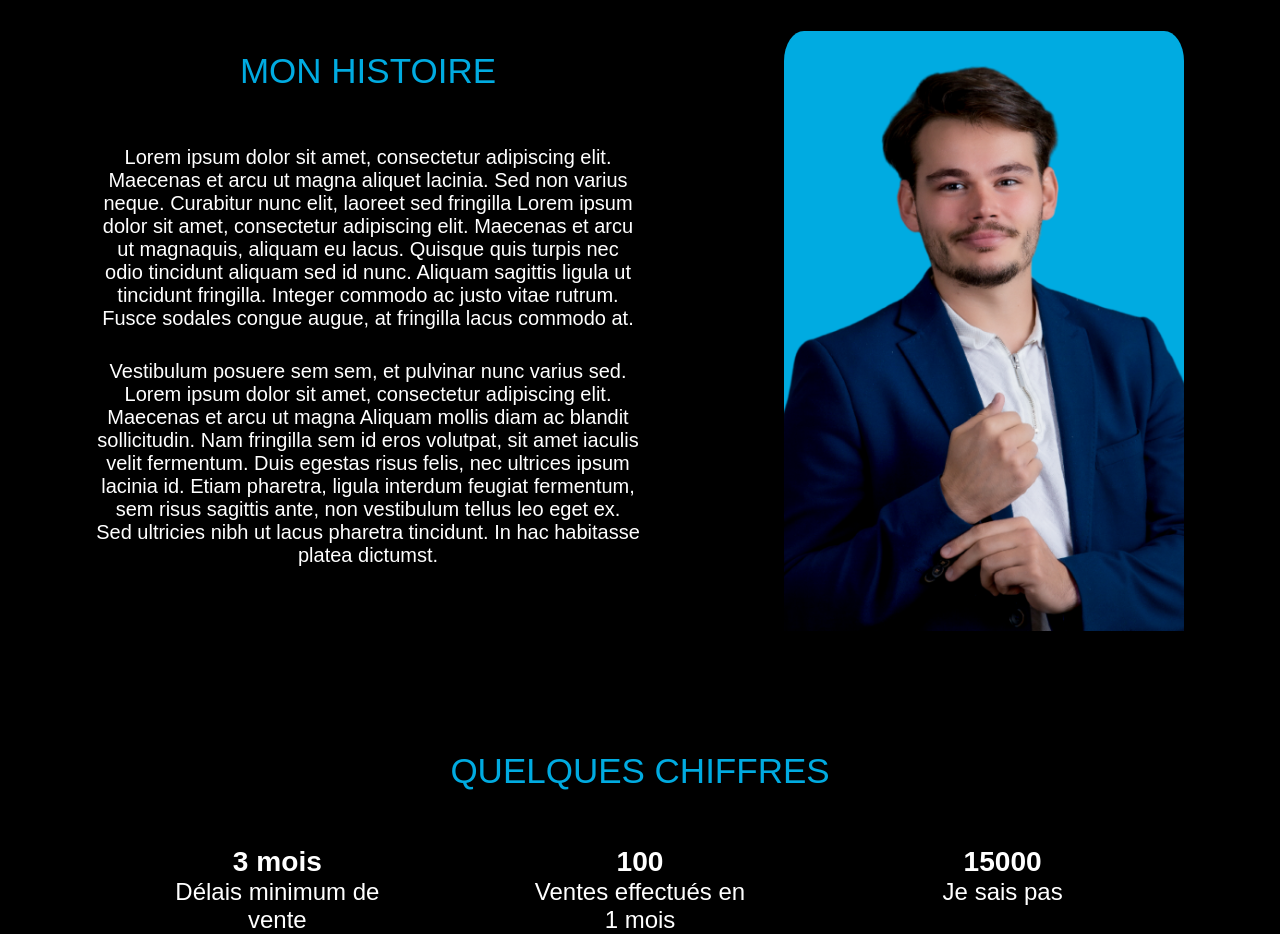
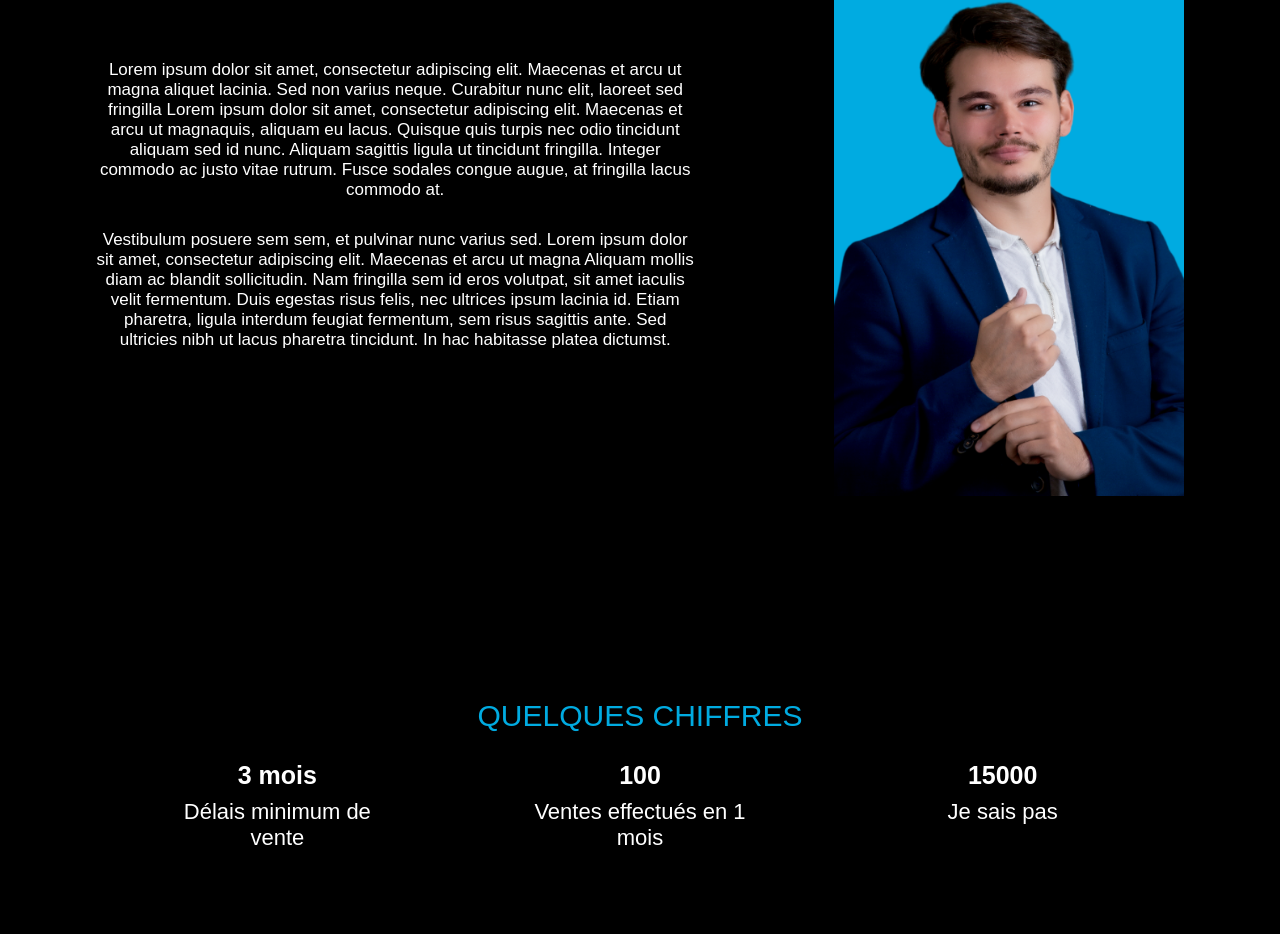
Before and after one commit to Adeleadbe/project-real-estate-agent, a Next.js app: page / in a window 1280 px wide. Shown: the part 909-1843 px from the top of the page. After the commit the page ends 1760 px from the top, so only its background shows below. Built offline with nearby package versions, Linux system fonts and the light colour scheme; a web font is replaced by a local one.

Commit message:
Responsive tablet

```diff
--- a/components/About/About.js
+++ b/components/About/About.js
@@ -1,4 +1,4 @@
-import Image from "next/legacy/image";
+import Image from "next/image";
 
 export default function About({ title, text1, text2, image }) {
     return (
@@ -9,13 +9,17 @@ export default function About({ title, text1, text2, image }) {
                 <p>{text2}</p>
             </div>
             <div className="about__background">
+                <div className="about__picture">
                 <Image
-                    className="about__picture"
                     src={image}
                     alt="l'agent immobilier Bryan Marlin"
                     width="400"
                     height="600"
-                />
+                    style={{
+                        maxWidth: "100%",
+                        height: "auto"
+                    }} />
+                </div>
             </div>
         </div>
     );
--- a/components/Header/Header.js
+++ b/components/Header/Header.js
@@ -1,8 +1,7 @@
-import Image from "next/legacy/image"
+import Image from "next/image"
 
 export default function Header({ image }) {
-  return (
-    <>
+  return <>
   <div className="header">
       <div className="header__text">
           <div className="header__text__presentation">
@@ -18,12 +17,14 @@ export default function Header({ image }) {
       <div className="header__picture">
           <Image
               src={image}
-                layout="intrinsic"
               alt="l'agent immobilier Bryan Marlin"
               width={433}
-                height={650} />
+              height={650}
+              style={{
+                  maxWidth: "100%",
+                  height: "auto"
+              }} />
       </div>
   </div>
-    </>
-  )
+  </>;
 }
--- a/pages/index.js
+++ b/pages/index.js
@@ -16,7 +16,7 @@ export default function Home() {
             </Head>
             <div className="home">
                 <Header image={pictureBryan} />
-                <About title={"Mon histoire"} image={pictureBryan} text1={"Lorem ipsum dolor sit amet, consectetur adipiscing elit. Maecenas et arcu ut magna aliquet lacinia. Sed non varius neque. Curabitur nunc elit, laoreet sed fringilla Lorem ipsum dolor sit amet, consectetur adipiscing elit. Maecenas et arcu ut magnaquis, aliquam eu lacus. Quisque quis turpis nec odio tincidunt aliquam sed id nunc. Aliquam sagittis ligula ut tincidunt fringilla. Integer commodo ac justo vitae rutrum. Fusce sodales congue augue, at fringilla lacus commodo at."} text2={"Vestibulum posuere sem sem, et pulvinar nunc varius sed. Lorem ipsum dolor sit amet, consectetur adipiscing elit. Maecenas et arcu ut magna Aliquam mollis diam ac blandit sollicitudin. Nam fringilla sem id eros volutpat, sit amet iaculis velit fermentum. Duis egestas risus felis, nec ultrices ipsum lacinia id. Etiam pharetra, ligula interdum feugiat fermentum, sem risus sagittis ante, non vestibulum tellus leo eget ex. Sed ultricies nibh ut lacus pharetra tincidunt. In hac habitasse platea dictumst."}/>
+                <About title={"Mon histoire"} image={pictureBryan} text1={"Lorem ipsum dolor sit amet, consectetur adipiscing elit. Maecenas et arcu ut magna aliquet lacinia. Sed non varius neque. Curabitur nunc elit, laoreet sed fringilla Lorem ipsum dolor sit amet, consectetur adipiscing elit. Maecenas et arcu ut magnaquis, aliquam eu lacus. Quisque quis turpis nec odio tincidunt aliquam sed id nunc. Aliquam sagittis ligula ut tincidunt fringilla. Integer commodo ac justo vitae rutrum. Fusce sodales congue augue, at fringilla lacus commodo at."} text2={"Vestibulum posuere sem sem, et pulvinar nunc varius sed. Lorem ipsum dolor sit amet, consectetur adipiscing elit. Maecenas et arcu ut magna Aliquam mollis diam ac blandit sollicitudin. Nam fringilla sem id eros volutpat, sit amet iaculis velit fermentum. Duis egestas risus felis, nec ultrices ipsum lacinia id. Etiam pharetra, ligula interdum feugiat fermentum, sem risus sagittis ante. Sed ultricies nibh ut lacus pharetra tincidunt. In hac habitasse platea dictumst."}/>
                 <Statistics />
             </div>
         </>
--- a/styles/base/_Mixins.scss
+++ b/styles/base/_Mixins.scss
@@ -5,7 +5,7 @@
 }
 
 @mixin tablet {
-    @media screen and (max-width: 1100px) {
+    @media screen and (max-width: 1060px) {
         @content;
     }
 }
--- a/styles/components/_About.scss
+++ b/styles/components/_About.scss
@@ -5,11 +5,13 @@
     display: flex;
     flex-direction: row;
     justify-content: space-between;
-    margin-top: 140px;
+    align-items: center;
+    margin-top: 10px;
     &__story {
         margin-top: 20px;
         width: 50%;
         text-align: center;
+        width: 55%;
         & h2 {
             text-transform: uppercase;
             font-weight: 500;
@@ -34,3 +36,28 @@
         position: absolute;
     }
 }
+
+@include laptop {
+    .about {
+        min-height: 90vh;
+        align-items: flex-start;
+        margin-top: 60px;
+        &__story {
+            margin-right: 10px;
+            h2 {
+                font-size: 30px;
+            }
+            p {
+                font-size: 17px;
+            }
+        }
+        &__picture {
+            max-width: 350px;
+        }
+        &__background {
+            margin-top: 20px;
+            max-width: 350px;
+            height: 400px;
+        }
+    }
+}
--- a/styles/components/_Header.scss
+++ b/styles/components/_Header.scss
@@ -4,7 +4,6 @@
   flex-direction: row;
   justify-content: flex-end;
   align-items: flex-end;
-  margin-bottom: 80px;
   position: relative;
 }
 
@@ -49,3 +48,18 @@
       max-width: 400px;
     }
   }
+
+  @include tablet {
+    .header {
+      background-color: pink;
+      position: static;
+      flex-direction: column-reverse;
+      align-items: center;
+      &__text {
+        position: static;
+        img {
+
+        }
+      }
+    }
+  }
--- a/styles/components/_Statistics.scss
+++ b/styles/components/_Statistics.scss
@@ -1,13 +1,14 @@
 .statistics {
     width: 85%;
     margin: auto;
+    margin-top: 28px;
     h2 {
         text-align: center;
         font-size: 35px;
         text-transform: uppercase;
         color: $color-tertiary;
         font-weight: 500;
-        margin-bottom: 55px;
+        margin-bottom: 50px;
     }
     &-explanation {
         font-size: 24px;
@@ -21,7 +22,23 @@
             }
             h3 {
                 font-weight: 700;
+                margin-bottom: 9px;
             }
         }
     }
 }
+
+@include laptop {
+    .statistics {
+        h2 {
+            font-size: 30px;
+            margin-bottom: 28px;
+        }
+        h3 {
+            font-size: 25px;
+        }
+        p {
+            font-size: 22px;
+        }
+    }
+}
```
Lines whose indentation alone changed are shown as unchanged.
